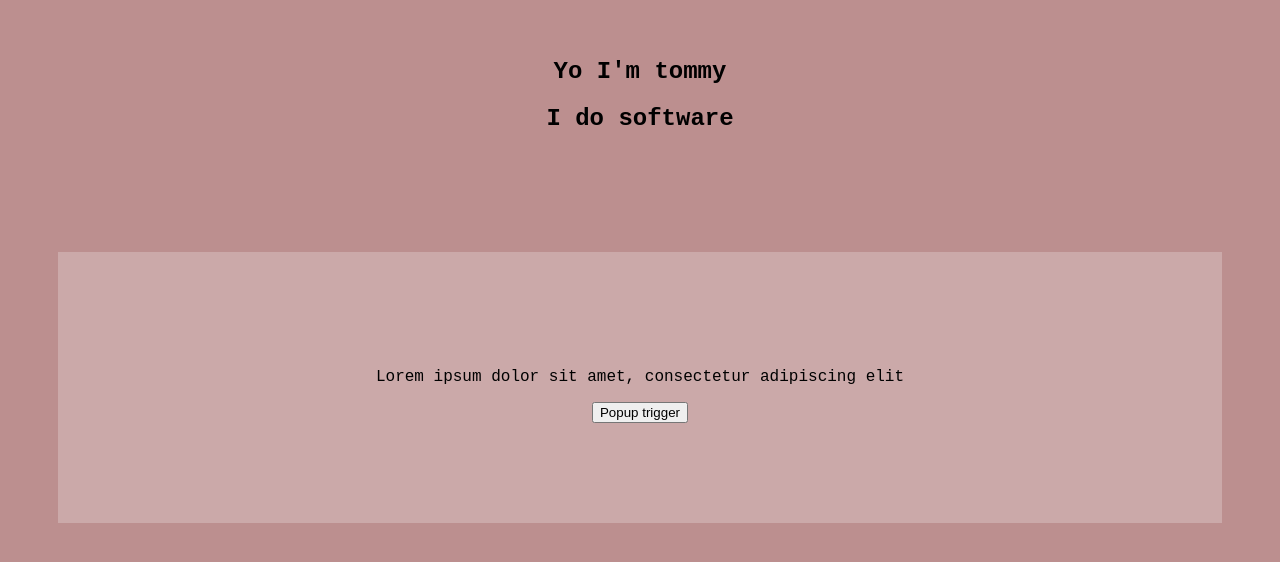
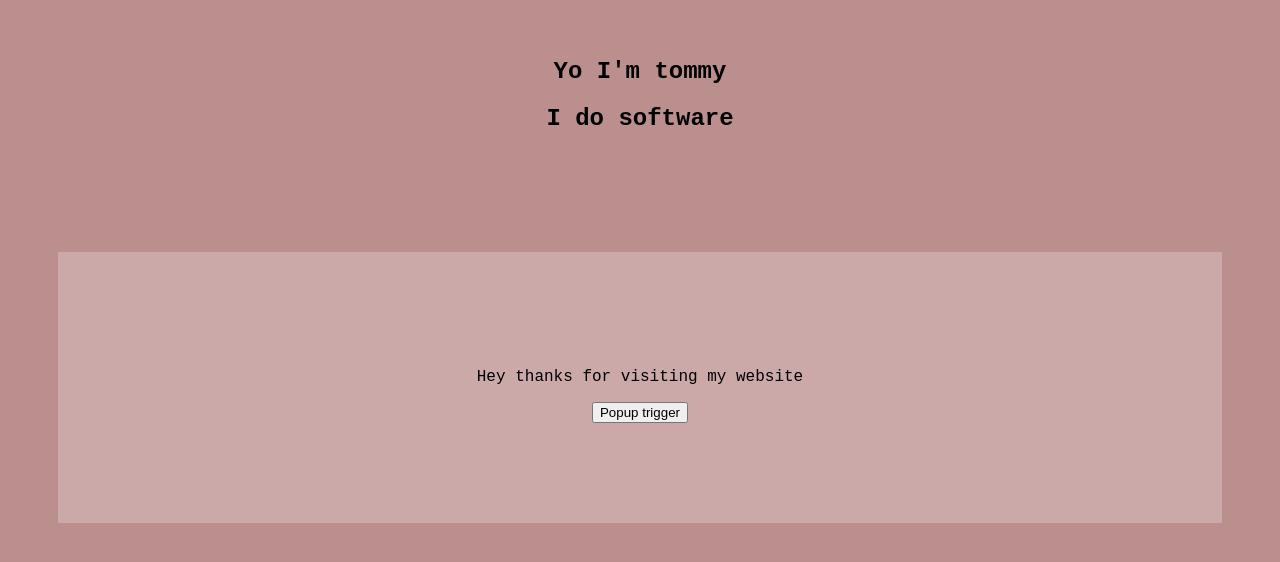
Before and after one commit to spielhoelle/spielhoelle.github.io, a plain HTML site: page index.html in a window 1280 px wide. Shown: the part 120-682 px from the top of the page. Drawn offline with Linux system fonts and the light colour scheme.

Commit message:
Make real content on my website

```diff
--- a/index.html
+++ b/index.html
@@ -10,7 +10,7 @@
 		<h2>I do software</h2>
 	</section>
 	<section class="one">
-		<p>Lorem ipsum dolor sit amet, consectetur adipiscing elit </p>
+        <p>Hey thanks for visiting my website </p>
 		<button id="trigger">Popup trigger</button>
 		</section>
 	<div id="popup" class="modal hidden">
```
